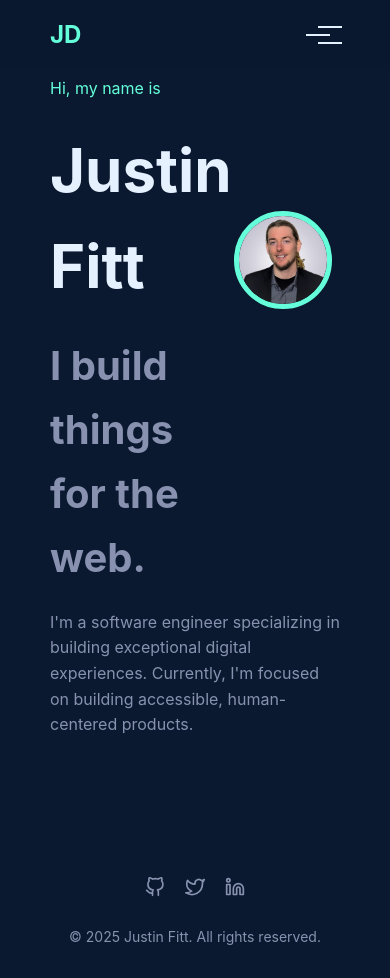
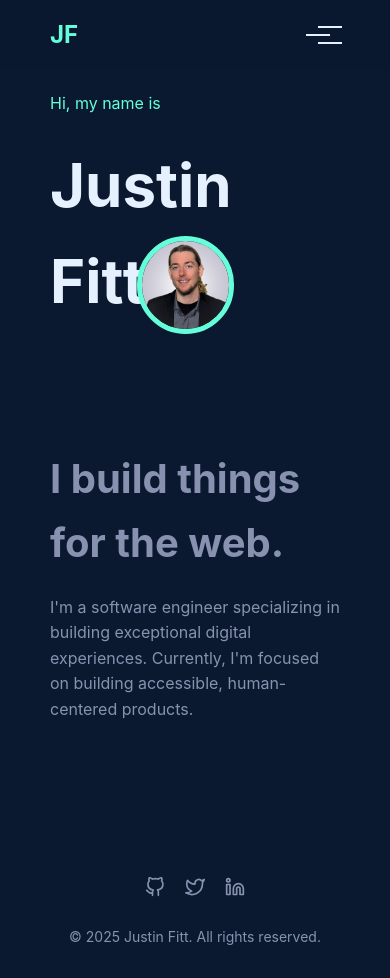
Before and after one commit to jfitt149/portfolio, a React (Vite) app: page / in a window 390 px wide. Built offline with nearby package versions, Linux system fonts and the light colour scheme.

Commit message:
change photo position for mobile view

```diff
--- a/src/components/Home.jsx
+++ b/src/components/Home.jsx
@@ -46,6 +46,8 @@ const Tagline = styled.h3`
 
   @media (max-width: ${props => props.theme.breakpoints.md}) {
     font-size: 40px;
+    max-width: 100%;
+    padding-top: 25vw;
   }
 `;
 
@@ -63,6 +65,11 @@ const ProfileImage = styled.img`
   object-fit: cover;
   border-radius: 50%;
   border: 5px solid ${props => props.theme.colors.secondary};
+
+    @media (max-width: ${props => props.theme.breakpoints.md}) {
+        top: 28%;
+        left: 35%;
+    }
 `;
 
 const Home = () => {
--- a/src/components/Navbar.jsx
+++ b/src/components/Navbar.jsx
@@ -112,7 +112,7 @@ const Navbar = () => {
           boxShadow: scroll ? '0 10px 30px -10px rgba(2,12,27,0.7)' : 'none',
         }}
       >
-        <Logo to="/">JD</Logo>
+        <Logo to="/">JF</Logo>
         <NavLinks>
           <NavLink to="/about">About</NavLink>
           <NavLink to="/projects">Projects</NavLink>
```
